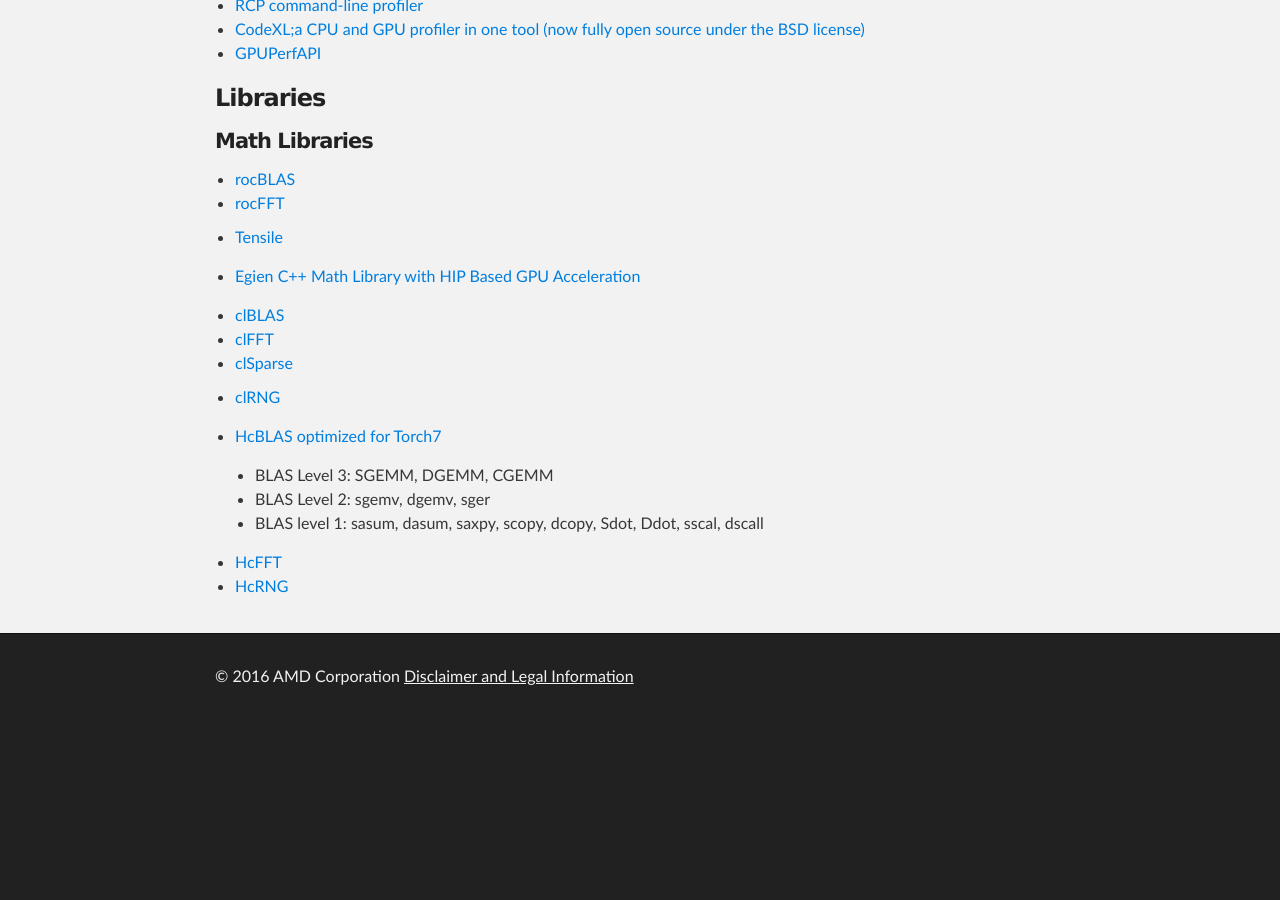
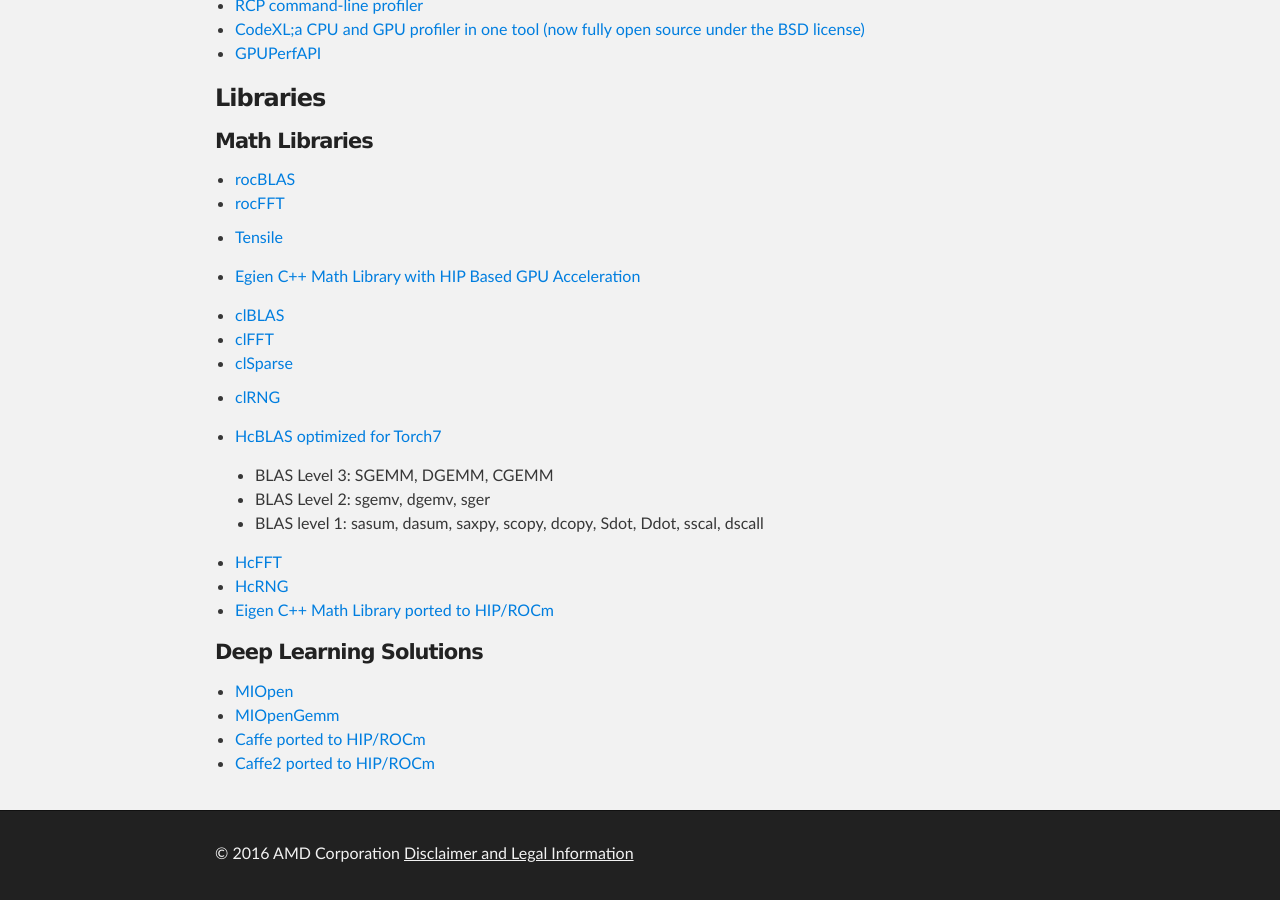
Before and after one commit to ROCm/ROCm.github.io, a Jekyll site: the page built from packages.md, in a window 1280 px wide and 900 px high, scrolled down 1589 px. Built offline with Jekyll 4.4.1, drawn with Linux system fonts in a browser that asks for light colours; before the commit the page ends 2312 px from its top, so only the background shows below that.

Commit message:
Update packages.md

```diff
--- a/packages.md
+++ b/packages.md
@@ -93,3 +93,10 @@
 
 * [HcFFT](https://github.com/ROCmSoftwarePlatform/hcFFT)
 * [HcRNG](https://github.com/ROCmSoftwarePlatform/hcRNG)
+* [Eigen C++ Math Library ported to HIP/ROCm](https://github.com/ROCmSoftwarePlatform/hipeigen)
+
+#### Deep Learning Solutions
+* [MIOpen](https://github.com/ROCmSoftwarePlatform/MIOpen)
+* [MIOpenGemm](https://github.com/ROCmSoftwarePlatform/MIOpenGEMM)
+* [Caffe ported to HIP/ROCm](https://github.com/ROCmSoftwarePlatform/hipCaffe)
+* [Caffe2 ported to HIP/ROCm](https://github.com/ROCmSoftwarePlatform/hipCaffe)
```
